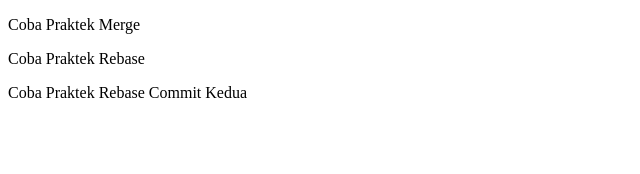
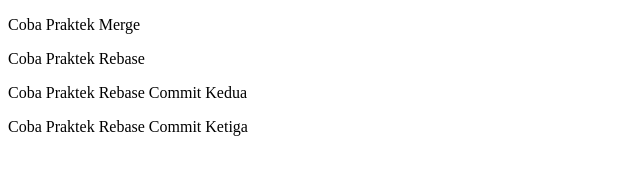
Before and after one commit to warkirasep/merge-rebase, a plain HTML site: page index.html in a window 1280 px wide. Shown: the whole page, without its empty margins (0-640 px from the left). Drawn offline with Linux system fonts and the light colour scheme.

Commit message:
Ini Commit Rebase Ketiga

```diff
--- a/index.html
+++ b/index.html
@@ -10,6 +10,7 @@
         <p>Coba Praktek Merge</p>
         <p>Coba Praktek Rebase</p>
         <p>Coba Praktek Rebase Commit Kedua</p>
+        <p>Coba Praktek Rebase Commit Ketiga</p>
     </div>
 </body>
 </html>
```
